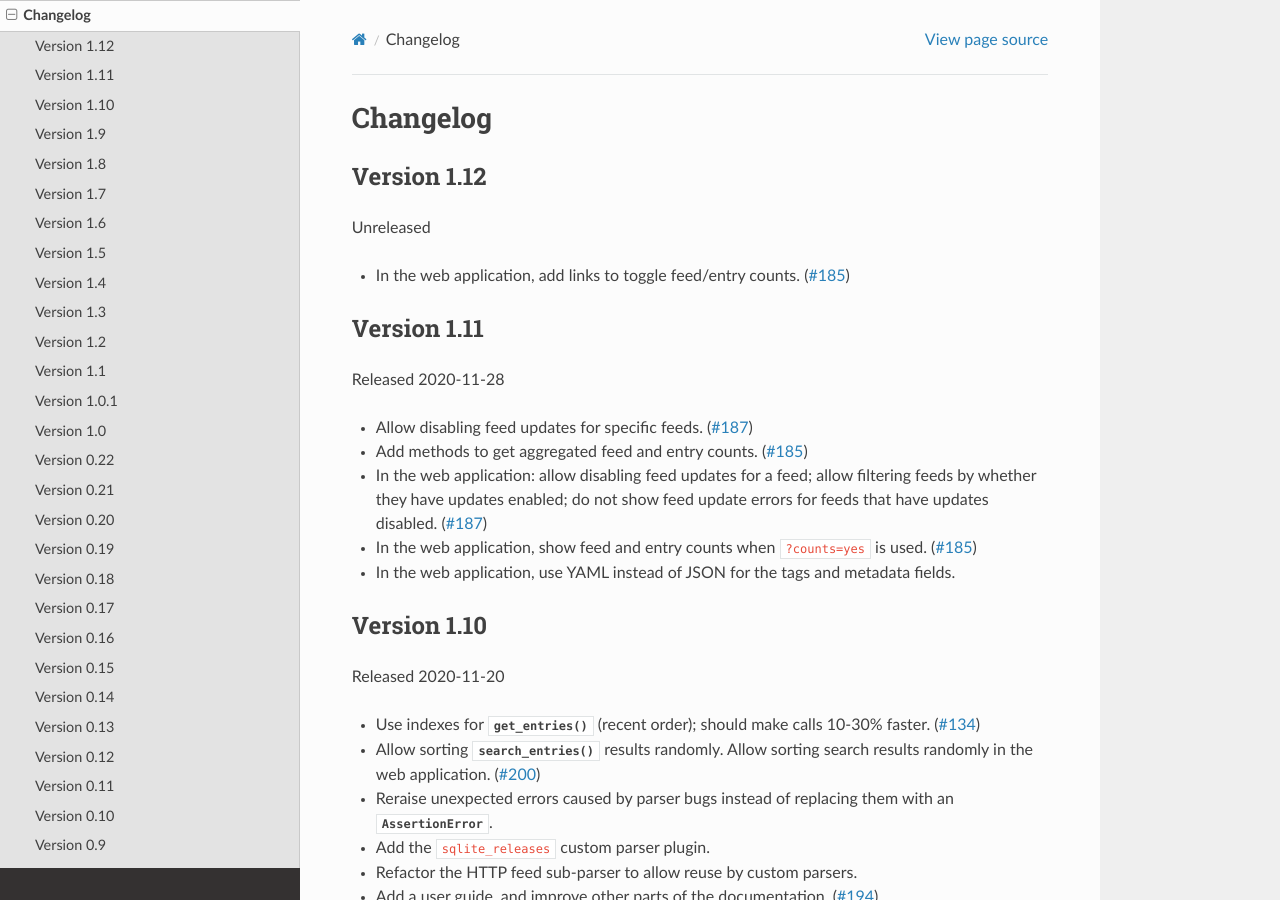
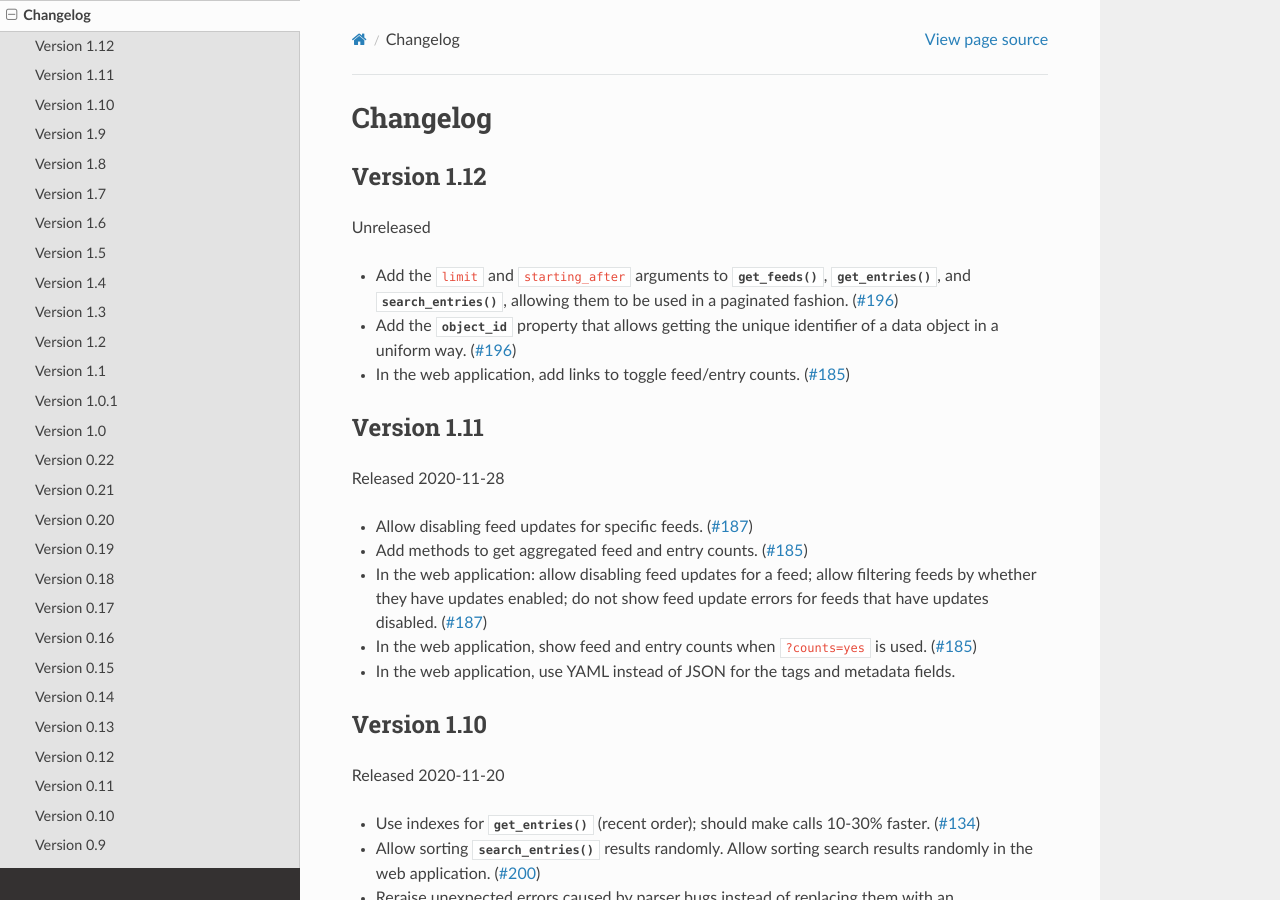
Before and after one commit to Alcides1123/reader, a Sphinx documentation site: the page built from docs/changelog.rst, in a window 1280 px wide and 900 px high. Built offline with Sphinx 7.4.7 and the Read the Docs theme 2.0.0, drawn with Linux system fonts in a browser that asks for light colours.

Commit message:
Pagination user guide section; changelog.
For #196.

```diff
--- a/CHANGES.rst
+++ b/CHANGES.rst
@@ -11,6 +11,14 @@ Version 1.12
 
 Unreleased
 
+* Add the ``limit`` and ``starting_after`` arguments to
+  :meth:`~Reader.get_feeds`, :meth:`~Reader.get_entries`,
+  and :meth:`~Reader.search_entries`,
+  allowing them to be used in a paginated fashion.
+  (:issue:`196`)
+* Add the :attr:`~Entry.object_id` property that allows
+  getting the unique identifier of a data object in a uniform way.
+  (:issue:`196`)
 * In the web application, add links to toggle feed/entry counts. (:issue:`185`)
 
 
```
Also changed, not shown: docs/guide.rst (+36 -0 lines).
